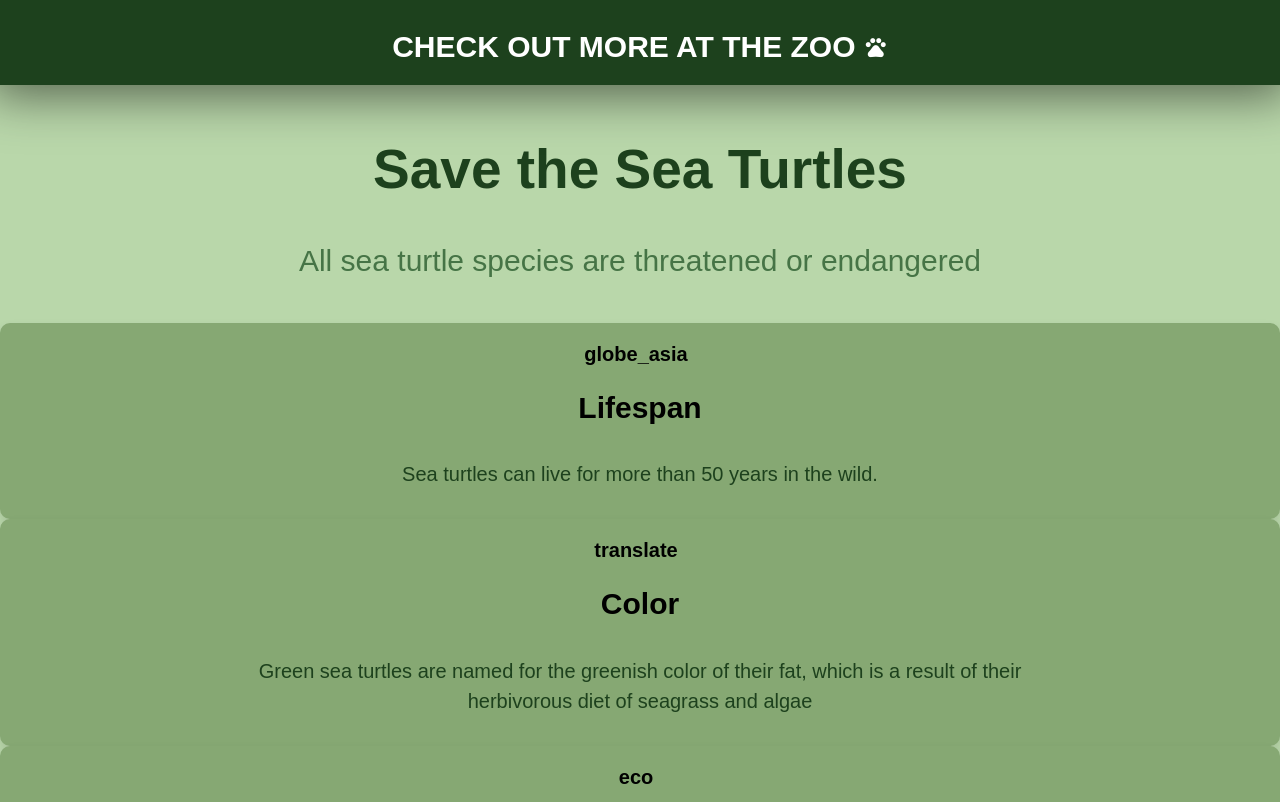
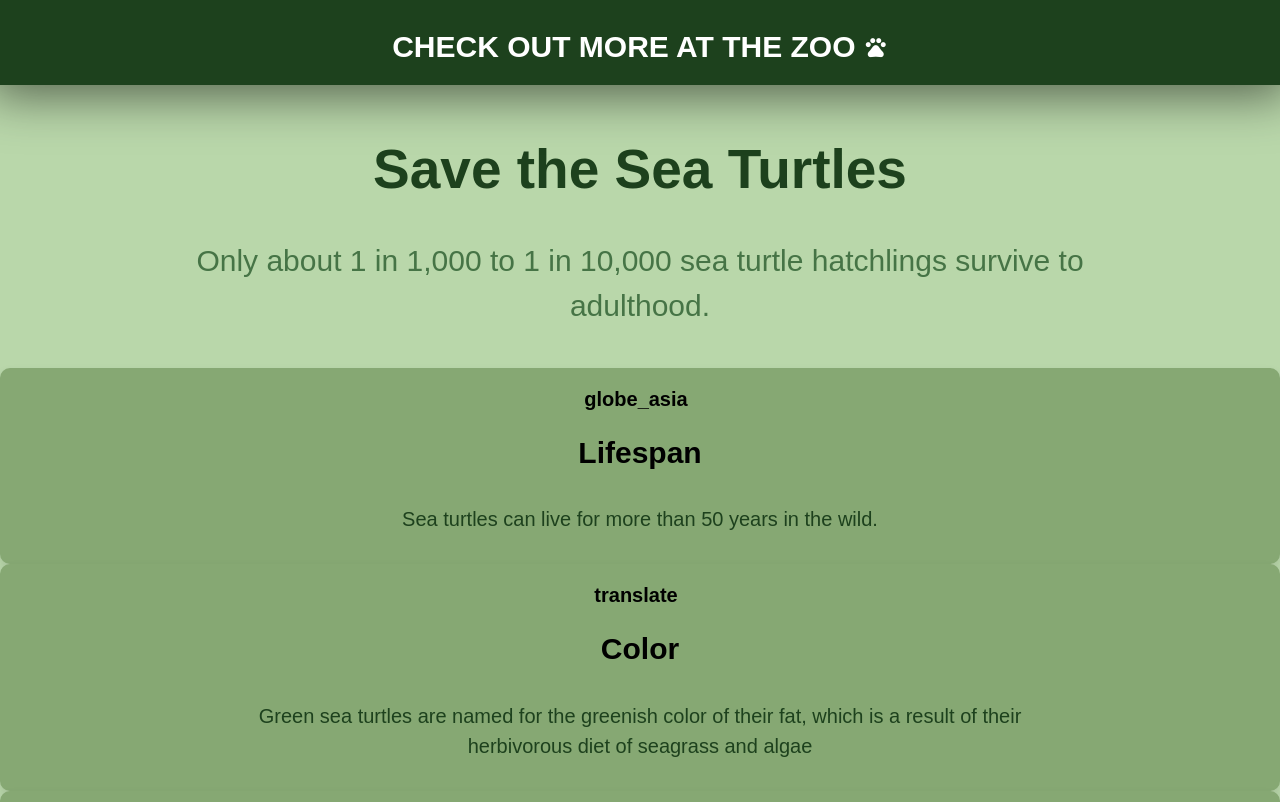
Before and after one commit to KaileyLiou/Turtles, a SvelteKit app: page / in a window 1280 px wide. Shown: the top 802 px of the page. Built offline with nearby package versions, Linux system fonts and the light colour scheme; a web font is replaced by a local one.

Commit message:
added interactive timing feature

```diff
--- a/src/routes/+page.svelte
+++ b/src/routes/+page.svelte
@@ -20,6 +20,8 @@
     let fact_title = $derived(facts[currentFact-1].title);
     let fact_icon = $derived(facts[currentFact-1].icon);
 
+    let currentIndex = $state(0);
+
     onMount(function() {
         fetch(`${base}/facts.json`)
             .then(response => response.json())
@@ -28,6 +30,12 @@
                 totalFacts = facts.length;
                 loaded = true;
             });
+
+        const interval = setInterval(() => {
+            currentIndex = (currentIndex + 1) % messages.length;
+        }, 3000);
+
+        return () => clearInterval(interval);
     })
 
     import Banner from "$lib/banner.svelte"
@@ -101,7 +109,7 @@
 </style>
 
 <h1 class="interactive-title">Save the Sea Turtles</h1>
-<p class="heading">All sea turtle species are threatened or endangered</p>
+<p class="heading">{messages[currentIndex]}</p>
 
 {#if loaded}
     {#each facts as fact}
```
